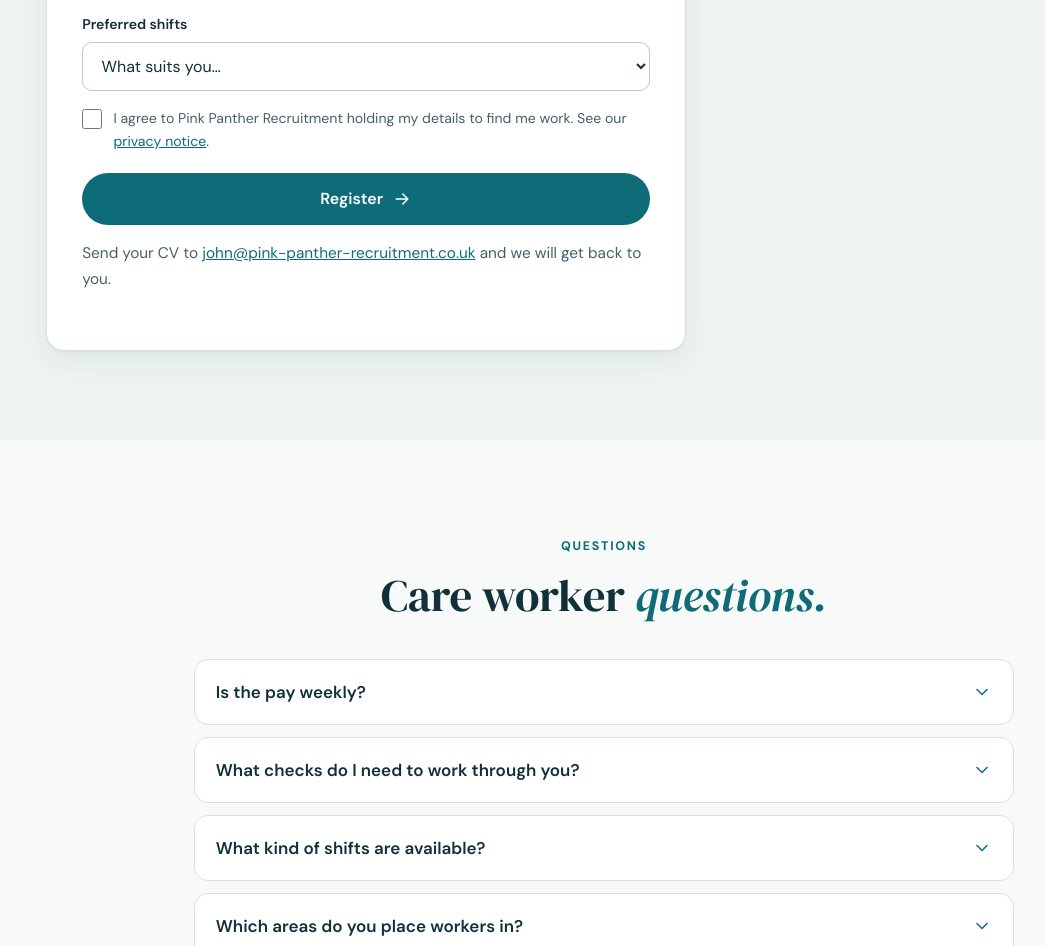
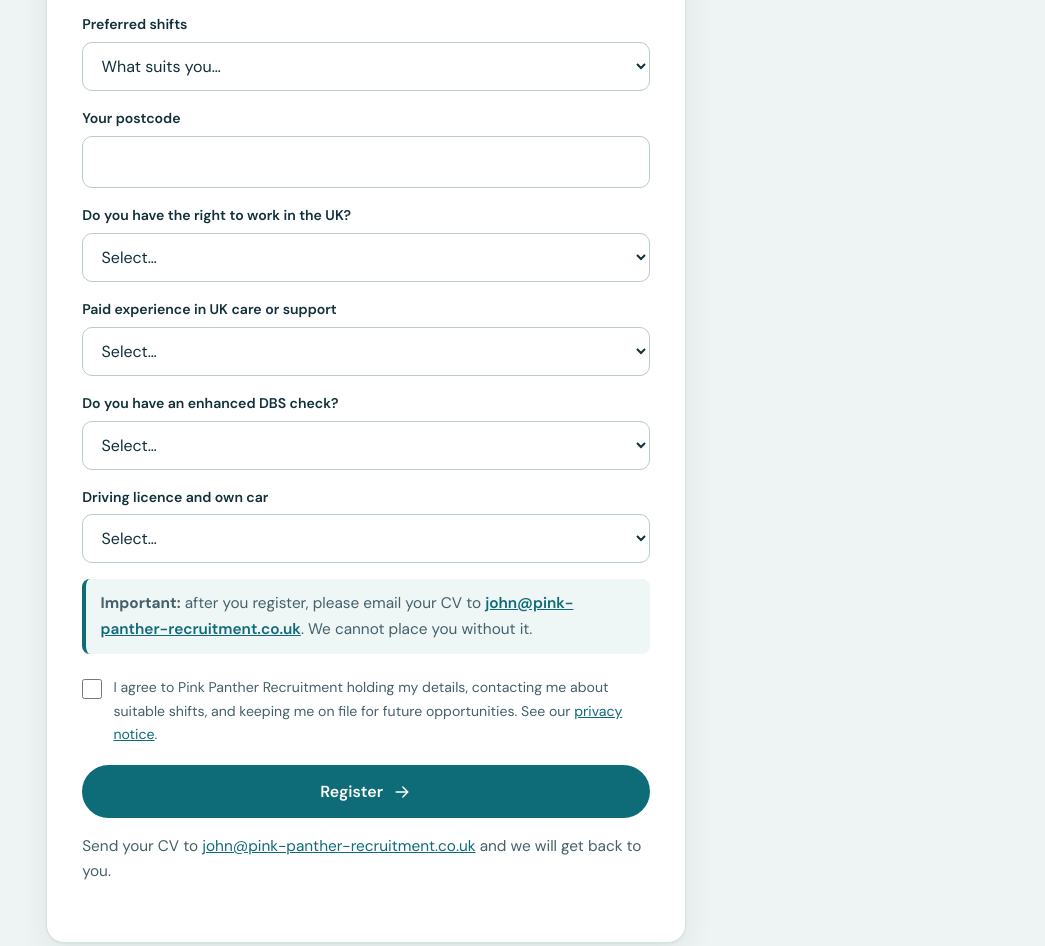
Before and after one commit to ionutgagiu82/pink-panther-recruitment, a plain HTML site: page care-jobs-newcastle.html in a window 1280 px wide. Shown: the part 3149-4095 px from the top of the page, without its empty margins (36-1081 px from the left). Drawn offline with Linux system fonts and the light colour scheme.

Commit message:
Add files via upload

```diff
--- a/care-jobs-newcastle.html
+++ b/care-jobs-newcastle.html
@@ -211,6 +211,8 @@ textarea{min-height:96px;resize:vertical}
 .msg.ok{display:block;background:#e3f4ea;color:#14532d;border:1px solid #8cc9a4}
 .msg.err{display:block;background:#fdeceb;color:#7f1d1d;border:1px solid #e8a9a4}
 .cvnote{font-size:.9rem;color:var(--muted);margin-top:1rem}
+.cvreq{font-size:.92rem;color:var(--ink);background:#eef6f6;border-left:4px solid var(--teal);border-radius:8px;padding:.75rem .9rem;margin:1rem 0 0}
+.cvreq a{color:var(--teal);font-weight:600}
 
 /* contact list */
 .clist{list-style:none;margin-top:1.8rem;max-width:760px}
@@ -362,8 +364,18 @@ footer p{font-size:.94rem;margin-top:.9rem}
     <select id="j-r" name="role"><option value="">Select…</option><option>Support worker</option><option>Senior support worker</option><option>Residential child care worker</option><option>Healthcare assistant / carer</option><option>Team leader / senior carer</option><option>Registered nurse</option><option>Social worker</option><option>Other</option></select></div>
   <div class="fg"><label for="j-s">Preferred shifts</label>
     <select id="j-s" name="shifts"><option value="">What suits you…</option><option>Days</option><option>Nights / waking nights</option><option>Sleep-ins</option><option>Long shifts (12 to 24 hours)</option><option>Flexible / any</option></select></div>
+  <div class="fg"><label for="j-pc">Your postcode</label><input type="text" id="j-pc" name="postcode" autocomplete="postal-code" required></div>
+  <div class="fg"><label for="j-rw">Do you have the right to work in the UK?</label>
+    <select id="j-rw" name="rightToWork" required><option value="">Select…</option><option>Yes, British or Irish citizen</option><option>Yes, settled or pre-settled status</option><option>Yes, visa or work permit</option><option>No, not at present</option></select></div>
+  <div class="fg"><label for="j-x">Paid experience in UK care or support</label>
+    <select id="j-x" name="experience" required><option value="">Select…</option><option>None yet</option><option>Under 6 months</option><option>6 to 12 months</option><option>1 to 2 years</option><option>2 years or more</option></select></div>
+  <div class="fg"><label for="j-d">Do you have an enhanced DBS check?</label>
+    <select id="j-d" name="dbs" required><option value="">Select…</option><option>Yes, on the DBS Update Service</option><option>Yes, but not on the Update Service</option><option>No, not yet</option></select></div>
+  <div class="fg"><label for="j-dl">Driving licence and own car</label>
+    <select id="j-dl" name="driver" required><option value="">Select…</option><option>Licence and car</option><option>Licence, no car</option><option>No licence</option></select></div>
+  <p class="cvreq"><strong>Important:</strong> after you register, please email your CV to <a href="mailto:john@pink-panther-recruitment.co.uk?subject=CV%20-%20care%20shifts">john@pink-panther-recruitment.co.uk</a>. We cannot place you without it.</p>
   <div class="hp" aria-hidden="true"><label>Leave empty<input type="text" name="_gotcha" tabindex="-1" autocomplete="off"></label></div>
-  <div class="consent"><input type="checkbox" id="j-c" name="consent" value="yes" required><label for="j-c">I agree to Pink Panther Recruitment holding my details to find me work. See our <a href="/privacy.html">privacy notice</a>.</label></div>
+  <div class="consent"><input type="checkbox" id="j-c" name="consent" value="yes" required><label for="j-c">I agree to Pink Panther Recruitment holding my details, contacting me about suitable shifts, and keeping me on file for future opportunities. See our <a href="/privacy.html">privacy notice</a>.</label></div>
   <button class="btn btn-teal" type="submit">Register <svg class="" viewBox="0 0 24 24" fill="none" stroke="currentColor" stroke-width="1.8" stroke-linecap="round" stroke-linejoin="round" aria-hidden="true"><path d="M5 12h14M13 6l6 6-6 6"/></svg></button>
   <div class="msg" role="status" aria-live="polite"></div>
   <p class="cvnote">Send your CV to <a href="mailto:john@pink-panther-recruitment.co.uk?subject=CV%20-%20care%20shifts">john@pink-panther-recruitment.co.uk</a> and we will get back to you.</p>
```
Also changed, not shown: index.html (+13 -1 lines).
